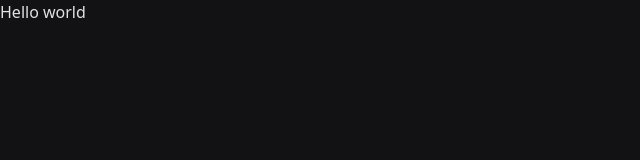
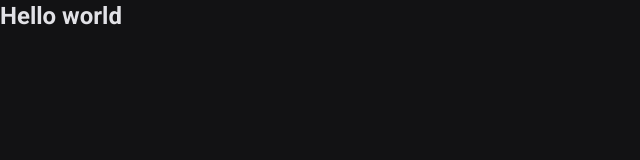
Before and after one commit to andersonwea/06-ignite-call, a Next.js app: page / in a window 1280 px wide. Shown: the top 160 px of the page, without its empty margins (0-640 px from the left). Built offline with nearby package versions, Linux system fonts and the light colour scheme.

Commit message:
feat: add heading component

```diff
--- a/package.json
+++ b/package.json
@@ -14,6 +14,7 @@
     "@types/react": "18.2.8",
     "@types/react-dom": "18.2.4",
     "autoprefixer": "10.4.14",
+    "clsx": "^1.2.1",
     "eslint": "8.42.0",
     "eslint-config-next": "13.4.4",
     "next": "13.4.4",
--- a/src/app/page.tsx
+++ b/src/app/page.tsx
@@ -1,3 +1,9 @@
+import { Heading } from '@/components/Heading'
+
 export default function Home() {
-  return <h1>Hello world</h1>
+  return (
+    <Heading clasName="text-2xl" as="h1">
+      Hello world
+    </Heading>
+  )
 }
--- /dev/null
+++ b/src/components/Heading.tsx
@@ -0,0 +1,24 @@
+import clsx from 'clsx'
+
+interface HeadingProps {
+  children: string
+  clasName: string
+  as?: 'h1' | 'h2'
+}
+
+export function Heading({
+  children,
+  as = 'h2',
+  clasName = 'text-2xl',
+}: HeadingProps) {
+  const classNames = 'font-default leading-snug m-0 text-gray-100 font-bold'
+
+  const element =
+    as === 'h1' ? (
+      <h1 className={clsx(classNames, clasName)}>{children}</h1>
+    ) : (
+      <h2 className={clsx(classNames, clasName)}>{children}</h2>
+    )
+
+  return element
+}
```
Also changed, not shown: 1 other file (tests, documents, lock files or other folders).
